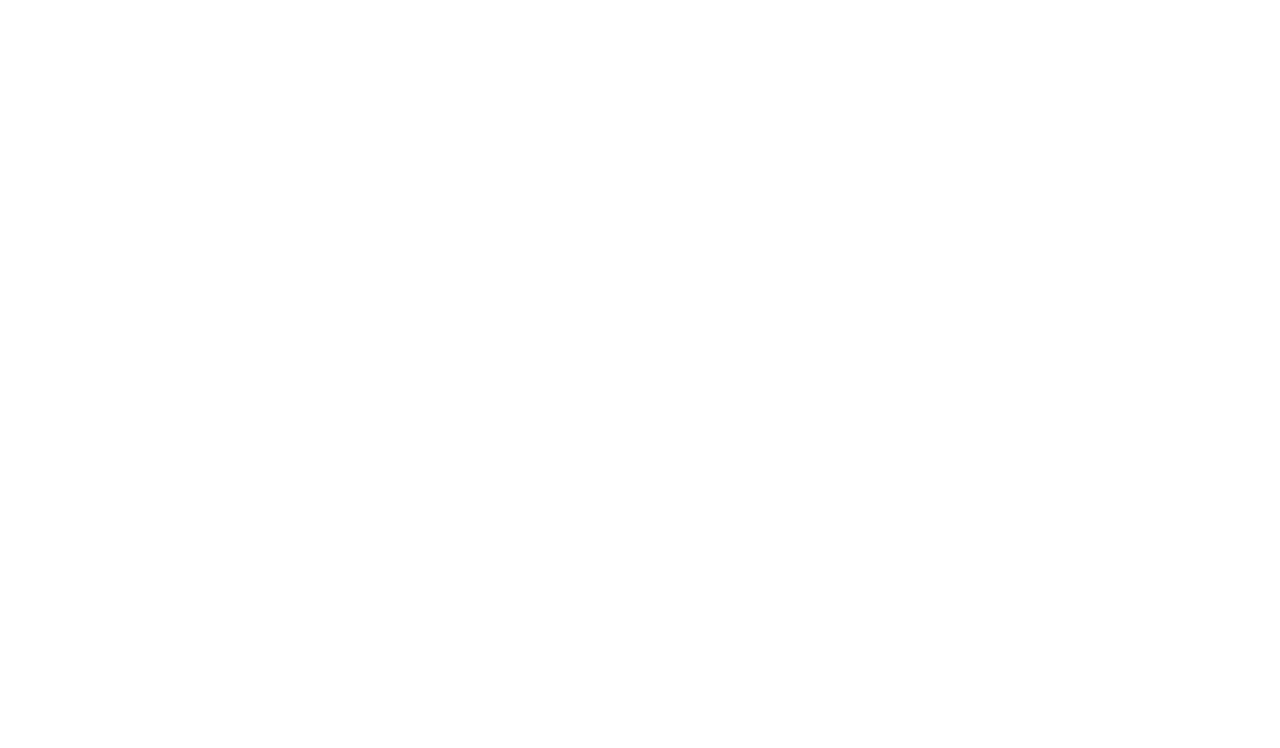
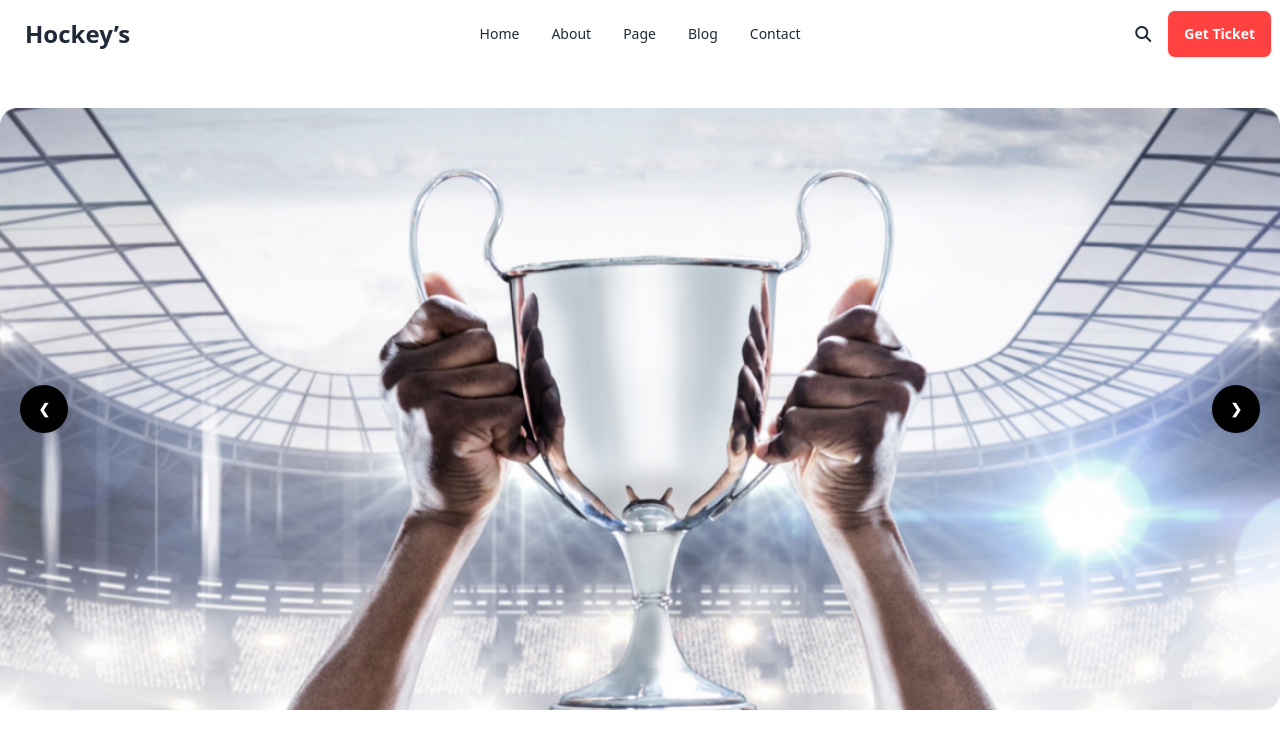
Before and after one commit to nabid050/Hockey_Mania, a plain HTML site: page index.html in a window 1280 px wide. Drawn offline with nearby package versions, Linux system fonts and the light colour scheme; a web font is replaced by a local one.

Commit message:
navbar added

```diff
--- a/index.html
+++ b/index.html
@@ -3,7 +3,8 @@
   <head>
     <meta charset="UTF-8" />
     <meta name="viewport" content="width=device-width, initial-scale=1.0" />
-    <title>Document</title>
+    <title>Hockey_Mania</title>
+    <link rel="stylesheet" href="./style.css" />
     <link rel="preconnect" href="https://fonts.googleapis.com" />
     <link rel="preconnect" href="https://fonts.gstatic.com" crossorigin />
     <link
@@ -21,5 +22,76 @@
     />
     <script src="https://cdn.tailwindcss.com"></script>
   </head>
-  <body></body>
+  <body class="container mx-auto">
+    <nav>
+      <div class="navbar bg-base-100">
+        <div class="navbar-start">
+          <div class="dropdown">
+            <div tabindex="0" role="button" class="btn btn-ghost lg:hidden">
+              <svg
+                xmlns="http://www.w3.org/2000/svg"
+                class="h-5 w-5"
+                fill="none"
+                viewBox="0 0 24 24"
+                stroke="currentColor"
+              >
+                <path
+                  stroke-linecap="round"
+                  stroke-linejoin="round"
+                  stroke-width="2"
+                  d="M4 6h16M4 12h8m-8 6h16"
+                />
+              </svg>
+            </div>
+            <ul
+              tabindex="0"
+              class="menu menu-sm dropdown-content bg-base-100 rounded-box z-[1] mt-3 w-52 p-2 shadow"
+            >
+              <li><a>Home</a></li>
+              <li><a>About</a></li>
+              <li><a>Page</a></li>
+              <li><a>Blog</a></li>
+              <li><a>Contact</a></li>
+            </ul>
+          </div>
+          <a class="btn btn-ghost text-2xl font-bold">Hockey’s</a>
+        </div>
+        <div class="navbar-center hidden lg:flex">
+          <ul class="menu menu-horizontal px-1">
+            <li><a>Home</a></li>
+            <li><a>About</a></li>
+            <li><a>Page</a></li>
+            <li><a>Blog</a></li>
+            <li><a>Contact</a></li>
+          </ul>
+        </div>
+        <div class="navbar-end gap-4">
+          <i class="fa-solid fa-magnifying-glass"></i>
+          <a id="nav-btn" class="btn text-white">Get Ticket</a>
+        </div>
+      </div>
+      <div class="mt-10">
+        <div class="carousel w-full">
+            <div id="slide1" class="carousel-item relative w-full">
+              <img
+                src="./Images/1.png"
+                class="w-full" />
+              <div class="absolute left-5 right-5 top-1/2 flex -translate-y-1/2 transform justify-between">
+                <a href="#slide4" class="btn btn-circle bg-black text-white border-0">❮</a>
+                <a href="#slide2" class="btn btn-circle bg-black text-white border-0">❯</a>
+              </div>
+            </div>
+          </div>
+          <div>
+
+          </div>
+      </div>
+    </nav>
+    <main>
+
+    </main>
+    <footer>
+
+    </footer>
+  </body>
 </html>
--- a/style.css
+++ b/style.css
@@ -0,0 +1,8 @@
+*{
+    margin: 0;
+    padding: 0;
+}
+#nav-btn{
+    background-color: rgb(255 66 64);
+    color: white;
+}
```
